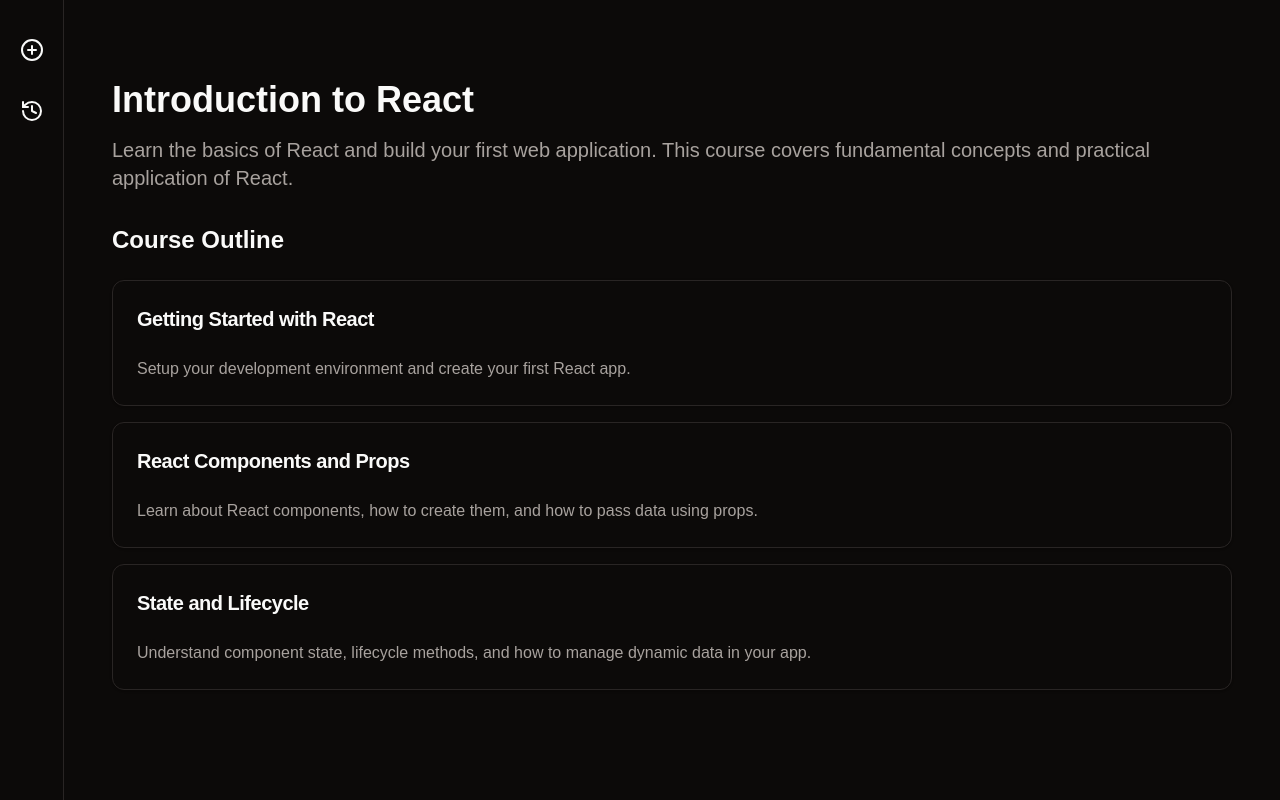
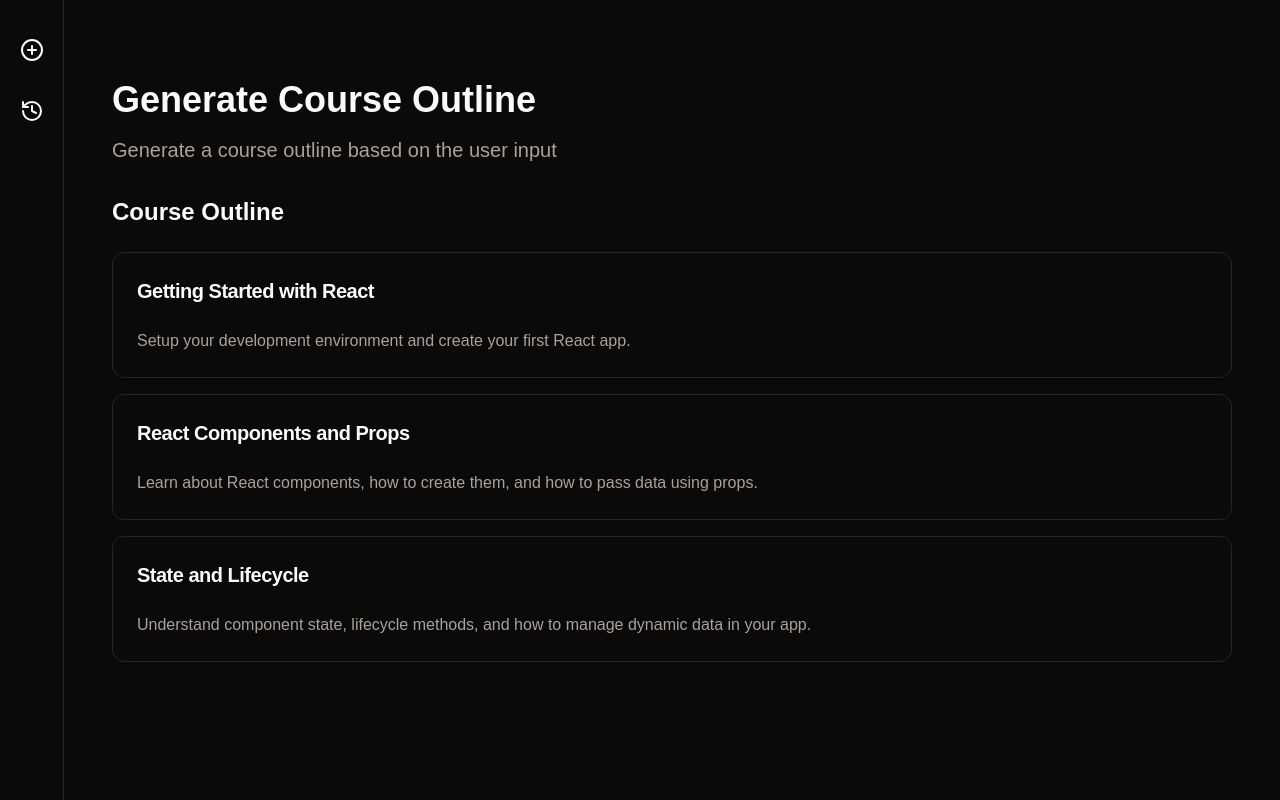
Before and after one commit to aripo99/learn-gpt, a Next.js app: page /courses/1 in a window 1280 px wide. Built offline with nearby package versions, Linux system fonts and the light colour scheme.

Commit message:
Get course outline from placeholder server action

```diff
--- a/app/courses/[id]/page.tsx
+++ b/app/courses/[id]/page.tsx
@@ -1,29 +1,22 @@
+"use client";
+
 import { Card, CardContent, CardHeader, CardTitle } from "@/components/ui/card"
+import generateCourseOutline from "@/lib/actions/generate-course-outline"
+import { useEffect, useState } from "react"
 
-const course = {
-  id: 1,
-  name: "Introduction to React",
-  description: "Learn the basics of React and build your first web application. This course covers fundamental concepts and practical application of React.",
-  sections: [
-    {
-      id: 1,
-      title: "Getting Started with React",
-      content: "Setup your development environment and create your first React app."
-    },
-    {
-      id: 2,
-      title: "React Components and Props",
-      content: "Learn about React components, how to create them, and how to pass data using props."
-    },
-    {
-      id: 3,
-      title: "State and Lifecycle",
-      content: "Understand component state, lifecycle methods, and how to manage dynamic data in your app."
-    }
-  ]
+export default function Course() {
+    const [course, setCourse] = useState(null);
+
+    useEffect(() => {
+        generateCourseOutline().then((data) => {
+        setCourse(data);
+        });
+    }, []);
+
+    if (!course) {
+        return <p>Loading...</p>;
     }
 
-export default function Course() {
     return (
         <div className="container mx-auto py-12 px-4">
             <h1 className="text-4xl font-bold mb-4">{course.name}</h1>
--- /dev/null
+++ b/lib/actions/generate-course-outline.ts
@@ -0,0 +1,26 @@
+'use server';
+
+export default async function generateCourseOutline() {
+  return {
+    id: 1,
+    name: 'Generate Course Outline',
+    description: 'Generate a course outline based on the user input',
+    sections: [
+        {
+            id: 1,
+            title: "Getting Started with React",
+            content: "Setup your development environment and create your first React app."
+          },
+          {
+            id: 2,
+            title: "React Components and Props",
+            content: "Learn about React components, how to create them, and how to pass data using props."
+          },
+          {
+            id: 3,
+            title: "State and Lifecycle",
+            content: "Understand component state, lifecycle methods, and how to manage dynamic data in your app."
+          }
+        ]
+    };
+}
```
Lines whose indentation alone changed are shown as unchanged.
